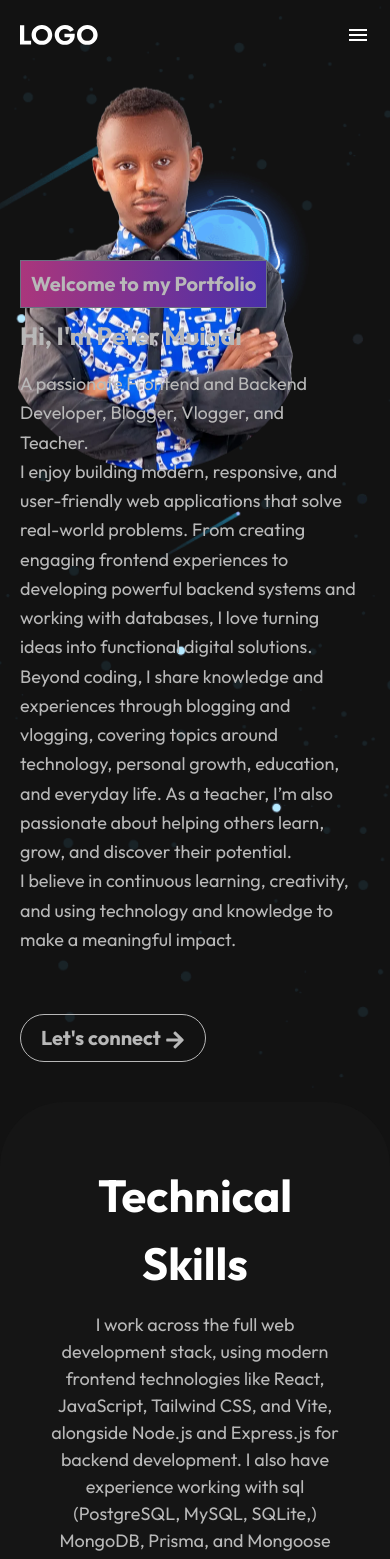
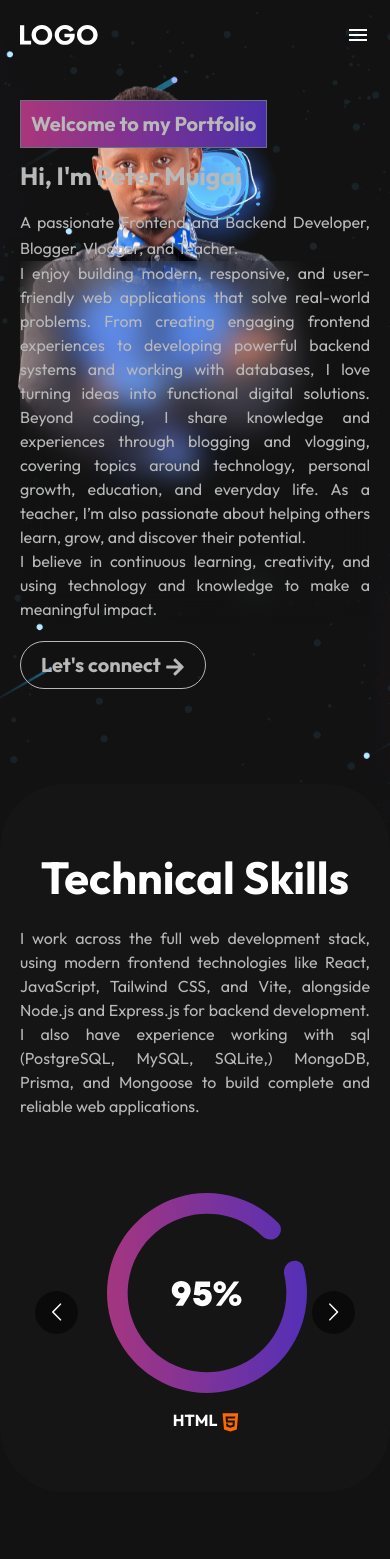
Before and after one commit to petermbiyu/portfolio, a React app: page / in a window 390 px wide. Shown: the top 1559 px of the page. Built offline with nearby package versions, Linux system fonts and the light colour scheme; the HTML template or start-up script is replaced by a standard one.

Commit message:
tailwindcss styling

```diff
--- a/src/components/Banner.jsx
+++ b/src/components/Banner.jsx
@@ -6,7 +6,7 @@ const Banner = () => {
   return (
     <section
       id="home"
-      className="text-[#B8B8B8] mt-0 min-h-screen relative pt-[260px] pb-[100px] bg-[url(/banner-bg.png)] bg-cover bg-no-repeat bg-center "
+      className="text-[#B8B8B8] mt-0 min-h-screen relative pt-[100px] lg:pt-[260px] pb-[100px] bg-[url(/banner-bg.png)] bg-cover bg-no-repeat bg-center "
     >
       <div className="mx-5 sm:mx-10 md:mx-15 lg:mx-20">
         <div className="w-full md:w-[90%] lg:w-[70%] relative z-[2]">
@@ -16,10 +16,12 @@ const Banner = () => {
           <h1 className="text-[25px] md:text-[35] lg:text-[45px] font-bold spacing-[0.8px] mb-[20px] block leading-none">
             Hi, I'm Peter Muigai
           </h1>
-          <p className="text-[#B8B8B8] text-[18px] spacing-[0.8px] leading-relaxed w-[96%]">
+          <p className="text-[#B8B8B8] md:text-[18px] spacing-[0.8px] leading-relaxed text-justify md:text-left ">
             A passionate Frontend and Backend Developer, Blogger, Vlogger, and
             Teacher.
-            <br /> I enjoy building modern, responsive, and user-friendly web
+          </p>
+          <p className="backdrop-blur-[15px] md:text-[18px] text-justify md:text-left">
+            I enjoy building modern, responsive, and user-friendly web
             applications that solve real-world problems. From creating engaging
             frontend experiences to developing powerful backend systems and
             working with databases, I love turning ideas into functional digital
@@ -32,7 +34,7 @@ const Banner = () => {
             technology and knowledge to make a meaningful impact.
           </p>
           <button
-            className="py-2 px-5 border-1 rounded-full font-bold text-[20px] mt-[60px] hover:bg-white hover:text-[#121212] translate-all duration-300 ease"
+            className="py-2 px-5 border-1 rounded-full font-bold text-[20px] mt-[20px] md:mt-[60px] hover:bg-white hover:text-[#121212] translate-all duration-300 ease"
             onClick={() => {
               document
                 .getElementById("contacts")
--- a/src/components/Contact.jsx
+++ b/src/components/Contact.jsx
@@ -38,35 +38,35 @@ const Contact = () => {
         <div className="w-full flex-1 sm:w-[70%] md:w-[60%] lg:w-[50%]">
           <h2 className="text-[45px] font-bold mb-[20px]">Get in Touch</h2>
           <form ref={form} onSubmit={sendMail}>
-            <div className="flex items-center justify-center gap-2 mb-[10px]">
+            <div className="lg:flex items-center justify-center gap-2 mb-[10px]">
               <input
                 type="text"
                 placeholder="First Name"
                 name="first_name"
                 required
-                className="py-4 px-5 outline-none border-2 border-[#B8B8B8] rounded-[15px] w-[50%] bg-gray-200/10"
+                className="w-full lg:w-[50%] py-4 px-5 outline-none border-2 border-[#B8B8B8] rounded-[15px]  bg-gray-200/10"
               />
               <input
                 type="text"
                 name="last_name"
                 placeholder="Last Name"
                 required
-                className="py-4 px-5 outline-none border-2 border-[#B8B8B8] rounded-[15px] w-[50%] bg-gray-200/10"
+                className="w-full mt-2 lg:w-[50%] py-4 px-5 outline-none border-2 border-[#B8B8B8] rounded-[15px] bg-gray-200/10"
               />
             </div>
-            <div className="flex items-center justify-center gap-2 mb-[10px]">
+            <div className="lg:flex items-center justify-center gap-2 mb-[10px]">
               <input
                 type="email"
                 name="email"
                 placeholder="Email Address"
                 required
-                className="py-4 px-5 outline-none border-2 border-[#B8B8B8] rounded-[15px] w-[50%] bg-gray-200/10"
+                className="w-full lg:w-[50%] py-4 px-5 outline-none border-2 border-[#B8B8B8] rounded-[15px] w-[50%] bg-gray-200/10"
               />
               <input
                 type="text"
                 name="phone"
                 placeholder="Phone No."
-                className="py-4 px-5 outline-none border-2 border-[#B8B8B8] rounded-[15px] w-[50%] bg-gray-200/10"
+                className="w-full mt-2 lg:w-[50%] py-4 px-5 outline-none border-2 border-[#B8B8B8] rounded-[15px] w-[50%] bg-gray-200/10"
               />
             </div>
             <div className="mb-[20px]">
--- a/src/components/Projects.jsx
+++ b/src/components/Projects.jsx
@@ -44,7 +44,7 @@ const Projects = () => {
     <section id="projects" className="text-white mt-0  pb-[50px] relative ">
       <div className="mx-5 md:mx-10 lg:mx-20 text-center py-[60px]">
         <h2 className="text-[45px] font-bold">Projects</h2>
-        <p className="text-[#B8B8B8] text-[18px] leading-[1.5] mt-[14px] mb-[75px]">
+        <p className="text-[#B8B8B8] md:text-[18px] leading-[1.5] text-justify md:text-center md:px-[20px] mt-[14px] mb-[75px]">
           This section present a curated list of most of my work using different
           technologies. Many of this projects have allowed me learn and
           understand the logic behind these technologies
--- a/src/components/Skills.jsx
+++ b/src/components/Skills.jsx
@@ -28,10 +28,10 @@ const Skills = () => {
   };
   return (
     <section id="skills" className="text-white mt-0  pb-[50px] relative ">
-      <div className="bg-[#151515] mx-0 md:mx-10 lg:mx-20 relative z-[1] rounded-[64px] text-center px-[50px] py-[60px] mt-[-60px]">
+      <div className="bg-[#151515] mx-0 md:mx-10 lg:mx-20 relative z-[1] rounded-[64px] text-center px-[20px] md:px-[50px] py-[60px] mt-[-60px]">
         <div>
           <h2 className="text-[45px] font-bold">Technical Skills</h2>
-          <p className="text-[#B8B8B8] text-[18px] leading-[1.5] mt-[14px] mb-[75px]">
+          <p className="text-[#B8B8B8] md:text-[18px] leading-[1.5] mt-[14px] mb-[75px] text-justify md:text-center">
             I work across the full web development stack, using modern frontend
             technologies like React, JavaScript, Tailwind CSS, and Vite,
             alongside Node.js and Express.js for backend development. I also
```
